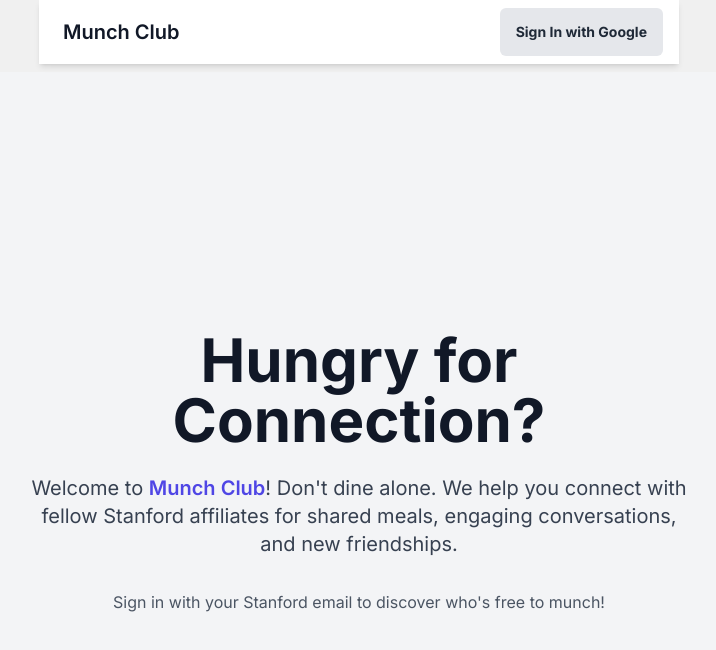
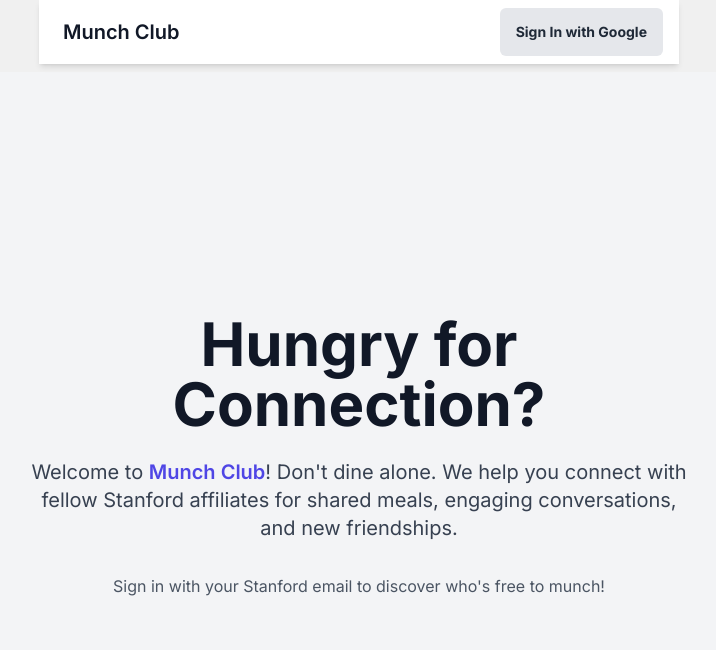
Before and after one commit to awesel/munch-club, a Next.js app: page / in a window 1280 px wide. Shown: the top 650 px of the page, without its empty margins (281-997 px from the left). Built offline with nearby package versions, Linux system fonts and the light colour scheme; no server answers.

Commit message:
adjust padding

```diff
--- a/app/page.tsx
+++ b/app/page.tsx
@@ -217,7 +217,7 @@
   return (
     <div className="min-h-screen bg-gray-100 dark:bg-gray-900">
       <Header title="Munch Club" />
-      <main className="pt-20 px-4 pb-8">
+      <main className="pt-16 px-4 pb-8">
         {!user ? (
           <div className="flex flex-col items-center justify-center min-h-[calc(100vh-10rem)] text-center px-4">
             <div className="max-w-2xl">
```
